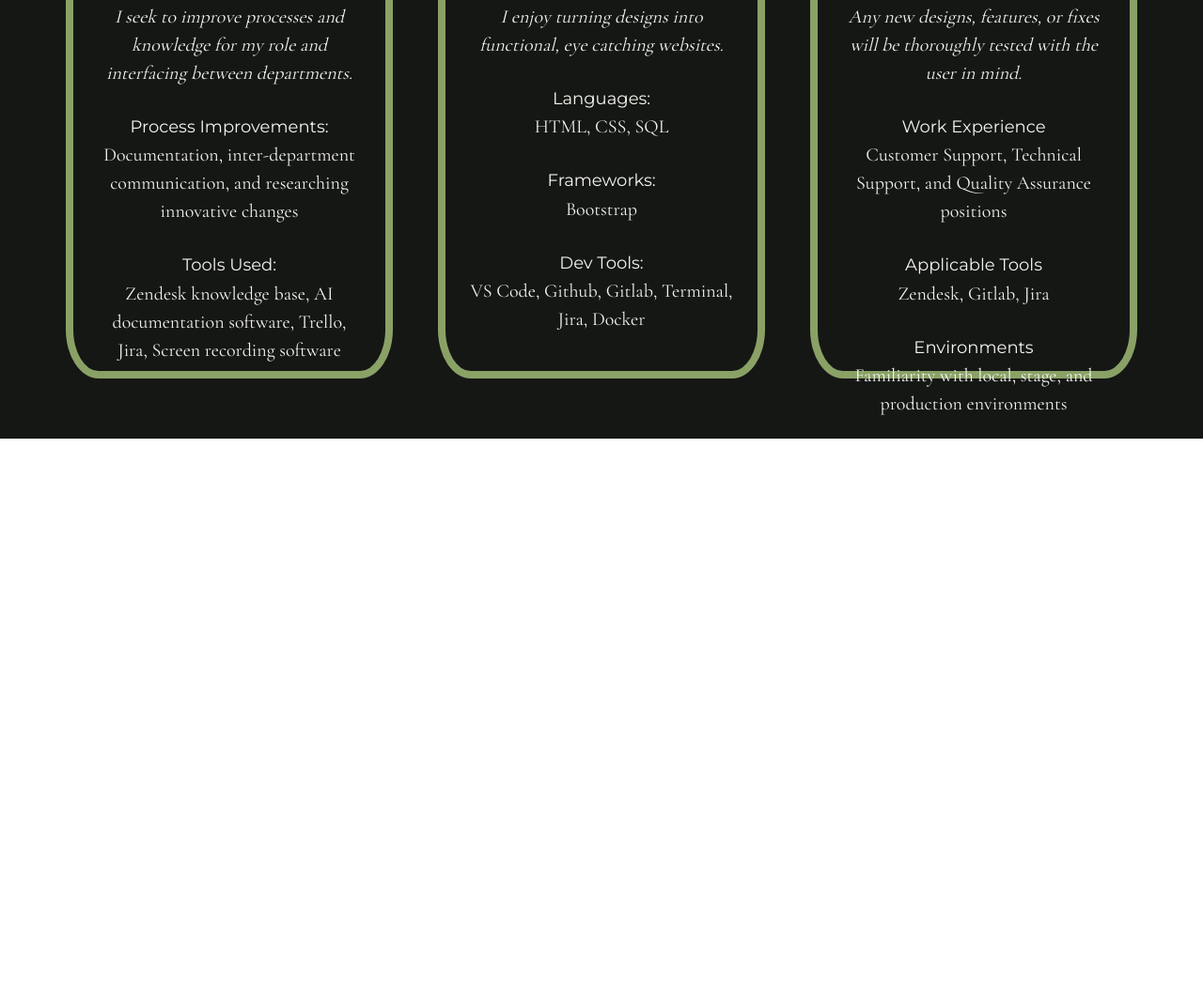
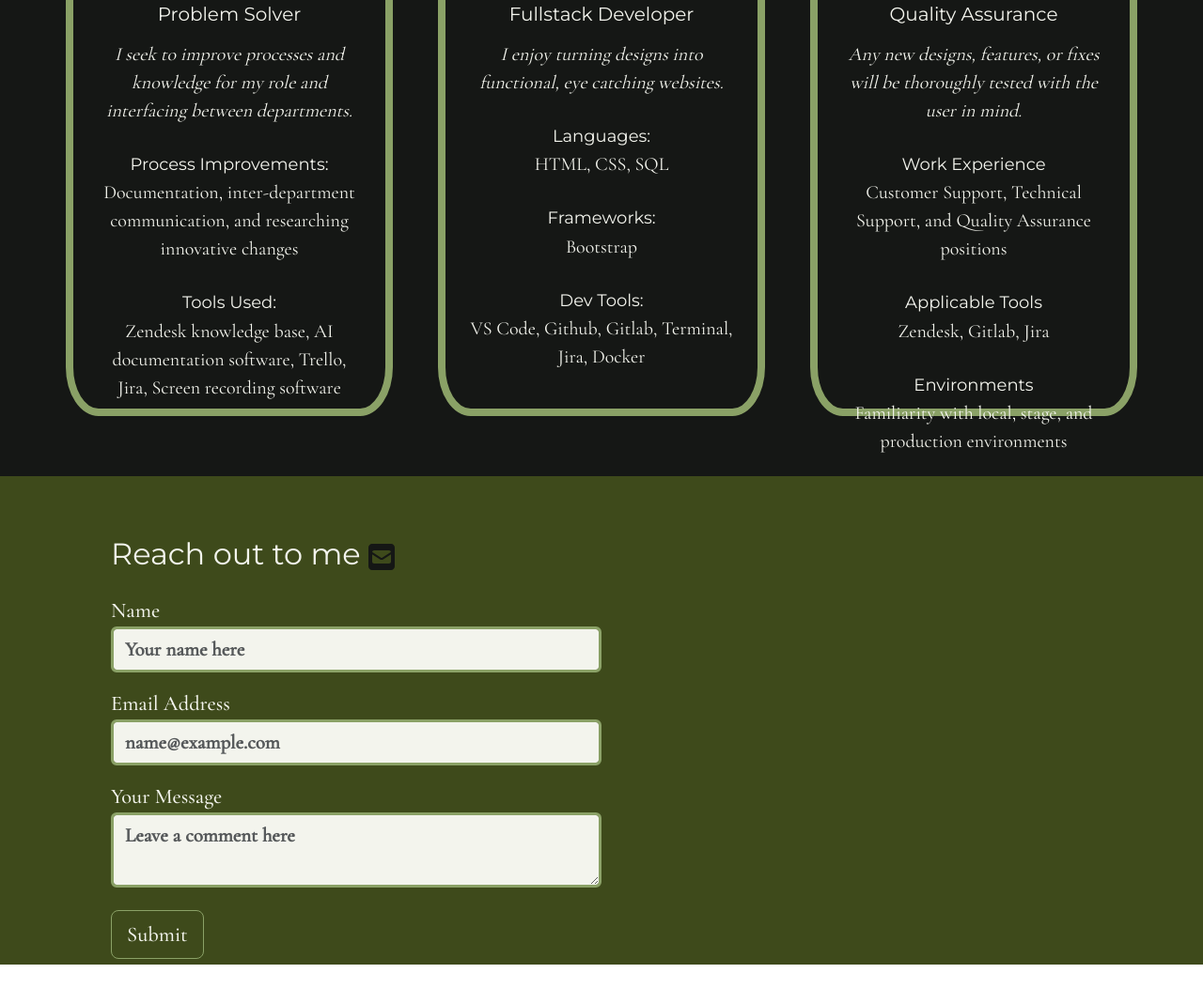
Before and after one commit to rubyfirebrand/CV, a plain HTML site: page index.html in a window 1280 px wide. Shown: the part 1419-2488 px from the top of the page at 94% size. Before the commit the page ends 1918 px from the top, so only its background shows below. Drawn offline with nearby package versions, Linux system fonts and the light colour scheme.

Commit message:
Submit button and connected earlier button

```diff
--- a/index.html
+++ b/index.html
@@ -40,6 +40,7 @@
                 width="300px" />
             </div>
             <div class="call-to-action-button">
+              <a href="#Contact_Page">
                 <button type="button" class="btn btn-outline-success btn-lg">
                   <svg
                     class="svg-arrow"
@@ -53,6 +54,7 @@
                   </svg>
                   &NonBreakingSpace;Work with me today
                 </button>
+              </a>
             </div>
           </div>
           <div class="col-lg-6">
@@ -245,5 +247,65 @@
         </div>
       </div>
     </section>
+    <section id="Projects">
+      <!-- The section is for Projects. I don't have any visually pleasing projects to show off, so I'm waiting to get this one done.  -->
+    </section>
+    <section id="Contact_Page">
+      <form
+        action="mailto:ms.rubydoxey@gmail.com"
+        method="get"
+        enctype="application/x-www-form-urlencoded">
+        <div class="container p-5">
+          <h2 class="py-3 contact_me_header">
+            Reach out to me
+            <svg
+              xmlns="http://www.w3.org/2000/svg"
+              height="2rem"
+              viewBox="0 0 448 512"
+              fill="#151715">
+              <!--!Font Awesome Free 6.5.1 by @fontawesome - https://fontawesome.com License - https://fontawesome.com/license/free Copyright 2023 Fonticons, Inc.-->
+              <path
+                d="M64 32C28.7 32 0 60.7 0 96V416c0 35.3 28.7 64 64 64H384c35.3 0 64-28.7 64-64V96c0-35.3-28.7-64-64-64H64zM218 271.7L64.2 172.4C66 156.4 79.5 144 96 144H352c16.5 0 30 12.4 31.8 28.4L230 271.7c-1.8 1.2-3.9 1.8-6 1.8s-4.2-.6-6-1.8zm29.4 26.9L384 210.4V336c0 17.7-14.3 32-32 32H96c-17.7 0-32-14.3-32-32V210.4l136.6 88.2c7 4.5 15.1 6.9 23.4 6.9s16.4-2.4 23.4-6.9z" />
+            </svg>
+          </h2>
+
+          <div class="col">
+            <div class="mb-3">
+              <!-- <label for="Name" class="form-label">Name</label> -->
+              <label for="Name">Name</label>
+              <input
+                type="text"
+                class="form-control"
+                id="Name"
+                placeholder="Your name here" />
+            </div>
+            <div class="mb-3">
+              <label for="Email">Email Address</label>
+              <input
+                type="email"
+                class="form-control"
+                id="Email"
+                placeholder="name@example.com" />
+            </div>
+            <div>
+              <label for="Your Message">Your Message</label>
+              <textarea
+                class="form-control"
+                placeholder="Leave a comment here"
+                id="Your Message"></textarea>
+            </div>
+            <div class="mt-4">
+              <button
+                type="submit"
+                class="btn btn-outline-success btn-lg"
+                value="send">
+                Submit
+              </button>
+            </div>
+          </div>
+        </div>
+      </form>
+    </section>
   </body>
 </html>
+<!-- I need to figure out how to do mail:to and have form info get put into the email -->
--- a/stylesheet.css
+++ b/stylesheet.css
@@ -3,7 +3,7 @@
 
 #Hero {
     background-color: #151715;
-    height: 65vh;
+    height: 70vh;
     color: #F3F4ED;
     font-family: 'Montserrat', sans-serif;
 }
@@ -170,3 +170,42 @@ h5 {
     font-size: 20px;
     margin: 0rem 0rem 1.8rem;
 }
+
+#Contact_Page {
+    background-color: #3e4a1b;
+    height: 65vh;
+    font-family: 'Cormorant Garamond', serif;
+
+}
+
+
+.contact_me_header {
+    color: #F3F4ED;
+    font-family: 'Montserrat', sans-serif;
+
+}
+
+.form-control {
+    display:block;
+    width:50%;
+    padding:.375rem .75rem;
+    font-size:1.3rem;
+    font-weight:600;
+    line-height:1.5;
+    color:#151715;
+    -webkit-appearance:none;
+    -moz-appearance:none;
+    appearance:none;
+    background-color:#F3F4ED;
+    background-clip:padding-box;
+    border:.2rem solid #8AA166;
+    border-radius:var(--bs-border-radius);
+    transition:#8AA166 .15s ease-in-out,box-shadow .15s ease-in-out
+  }
+
+
+ label {
+    color: #F3F4ED;
+    font-size: 1.4rem;
+    font-weight: 500;
+ }
```
Lines whose indentation alone changed are shown as unchanged.
